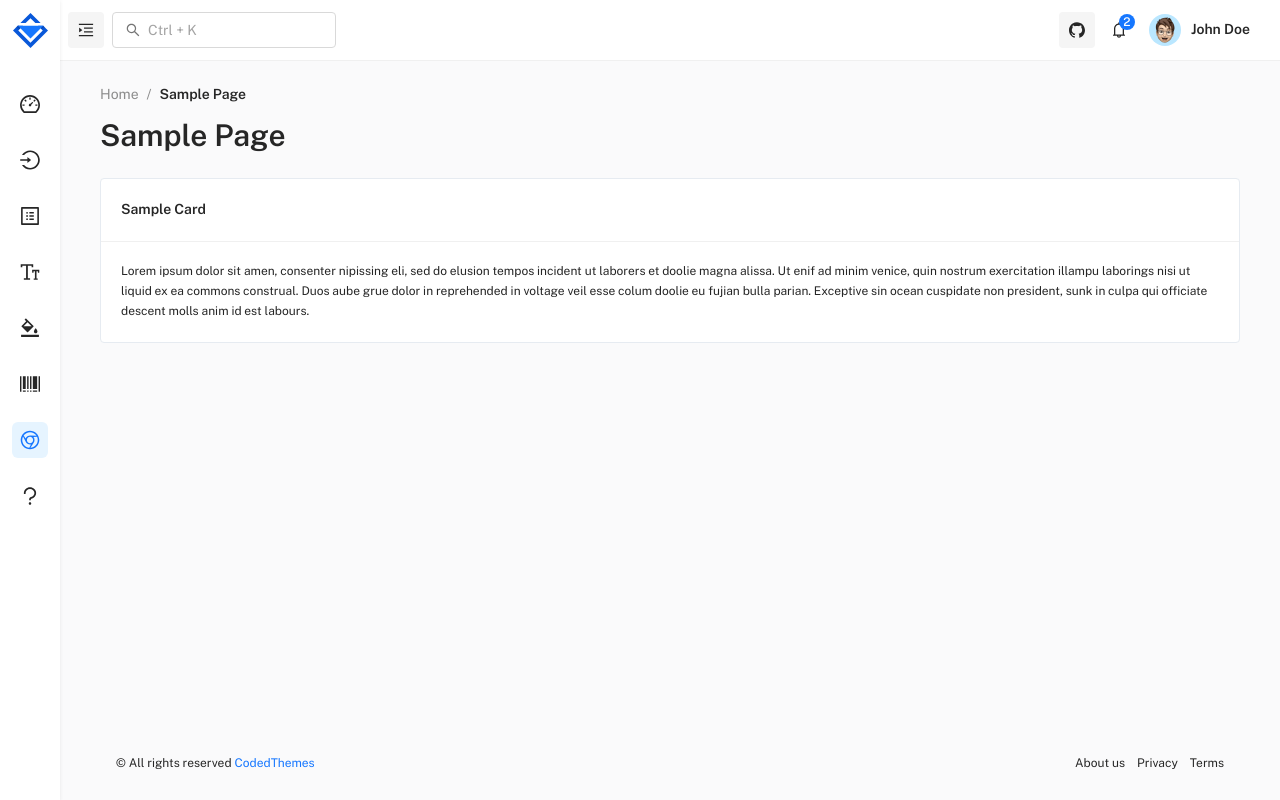
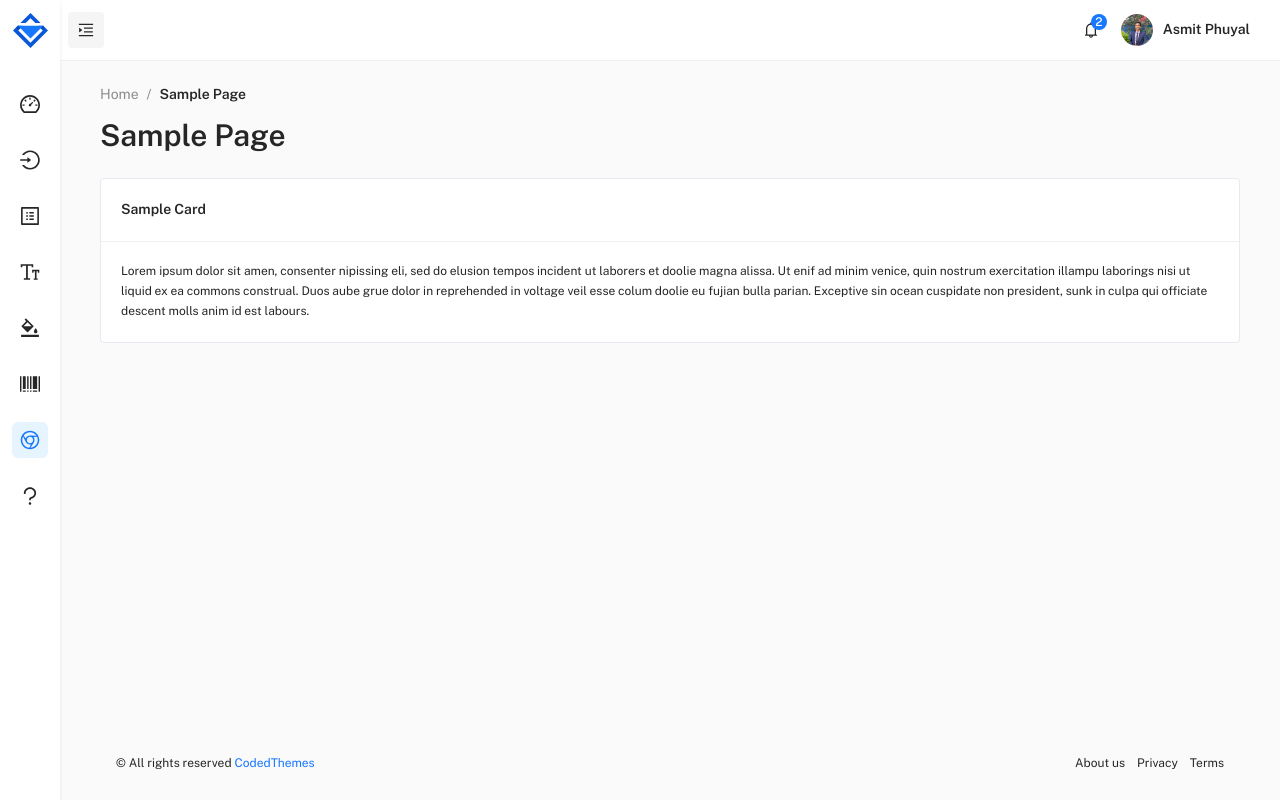
Before and after one commit to fuyalasmit/money_map, a React (Vite) app: page /free/sample-page in a window 1280 px wide. Built offline with nearby package versions, Linux system fonts and the light colour scheme.

Commit message:
error fixed

```diff
--- a/index.html
+++ b/index.html
@@ -7,7 +7,7 @@
     <meta name="theme-color" content="#000000" />
     <meta name="description" content="Mantis is react free admin template build using Vite" />
     <link rel="apple-touch-icon" href="/logo192.png" />
-    <title>Mantis React Free Admin Dashboard</title>
+    <title>Money Map</title>
 
     <!-- this is to resolve issue in old safari browser in tablet -->
     <script src="https://cdn.jsdelivr.net/npm/resize-observer-polyfill@1.5.1/dist/ResizeObserver.min.js"></script>
--- a/src/layout/Dashboard/Drawer/DrawerContent/NavCard.jsx
+++ b/src/layout/Dashboard/Drawer/DrawerContent/NavCard.jsx
@@ -16,21 +16,7 @@ import AnimateButton from 'components/@extended/AnimateButton';
 
 export default function NavCard() {
   return (
-    <MainCard sx={{ bgcolor: 'grey.50', m: 3 }}>
-      <Stack alignItems="center" spacing={2.5}>
-        <CardMedia component="img" image={avatar} sx={{ width: 112 }} />
-        <Stack alignItems="center">
-          <Typography variant="h5">Mantis Pro</Typography>
-          <Typography variant="h6" color="secondary">
-            Checkout pro features
-          </Typography>
-        </Stack>
-        <AnimateButton>
-          <Button component={Link} target="_blank" href="https://mantisdashboard.io" variant="contained" color="success" size="small">
-            Pro
-          </Button>
-        </AnimateButton>
-      </Stack>
+    <MainCard>
     </MainCard>
   );
 }
--- a/src/layout/Dashboard/Header/HeaderContent/Profile/index.jsx
+++ b/src/layout/Dashboard/Header/HeaderContent/Profile/index.jsx
@@ -90,7 +90,7 @@ export default function Profile() {
         <Stack direction="row" sx={{ gap: 1.25, alignItems: 'center', p: 0.5 }}>
           <Avatar alt="profile user" src={avatar1} size="sm" />
           <Typography variant="subtitle1" sx={{ textTransform: 'capitalize' }}>
-            John Doe
+            Asmit Phuyal
           </Typography>
         </Stack>
       </ButtonBase>
--- a/src/layout/Dashboard/Header/HeaderContent/Search.jsx
+++ b/src/layout/Dashboard/Header/HeaderContent/Search.jsx
@@ -12,22 +12,6 @@ import SearchOutlined from '@ant-design/icons/SearchOutlined';
 export default function Search() {
   return (
     <Box sx={{ width: '100%', ml: { xs: 0, md: 1 } }}>
-      <FormControl sx={{ width: { xs: '100%', md: 224 } }}>
-        <OutlinedInput
-          size="small"
-          id="header-search"
-          startAdornment={
-            <InputAdornment position="start" sx={{ mr: -0.5 }}>
-              <SearchOutlined />
-            </InputAdornment>
-          }
-          aria-describedby="header-search-text"
-          inputProps={{
-            'aria-label': 'weight'
-          }}
-          placeholder="Ctrl + K"
-        />
-      </FormControl>
     </Box>
   );
 }
--- a/src/layout/Dashboard/Header/HeaderContent/index.jsx
+++ b/src/layout/Dashboard/Header/HeaderContent/index.jsx
@@ -10,8 +10,6 @@ import Profile from './Profile';
 import Notification from './Notification';
 import MobileSection from './MobileSection';
 
-// project import
-import { GithubOutlined } from '@ant-design/icons';
 
 // ==============================|| HEADER - CONTENT ||============================== //
 
@@ -22,18 +20,6 @@ export default function HeaderContent() {
     <>
       {!downLG && <Search />}
       {downLG && <Box sx={{ width: '100%', ml: 1 }} />}
-      <IconButton
-        component={Link}
-        href="https://github.com/codedthemes/mantis-free-react-admin-template"
-        target="_blank"
-        disableRipple
-        color="secondary"
-        title="Download Free Version"
-        sx={{ color: 'text.primary', bgcolor: 'grey.100' }}
-      >
-        <GithubOutlined />
-      </IconButton>
-
       <Notification />
       {!downLG && <Profile />}
       {downLG && <MobileSection />}
```
Also changed, not shown: src/assets/images/users/avatar-1.png.
